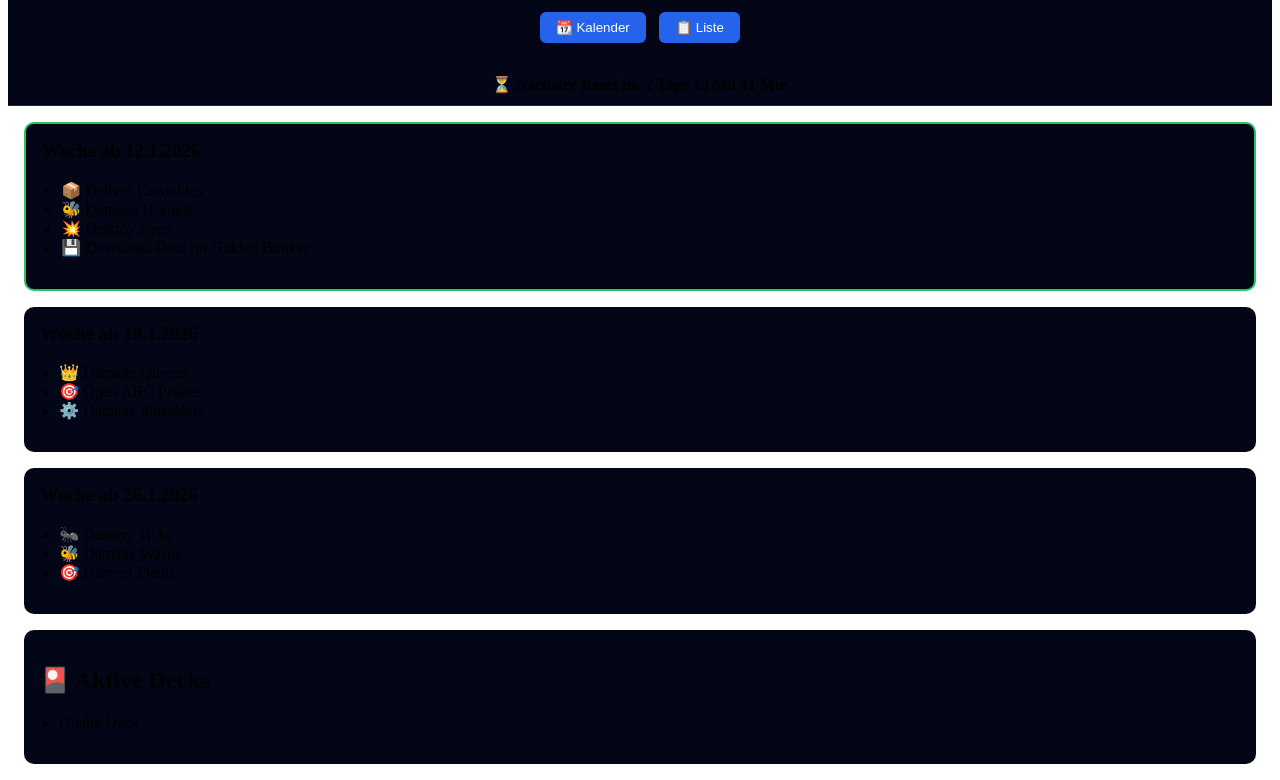
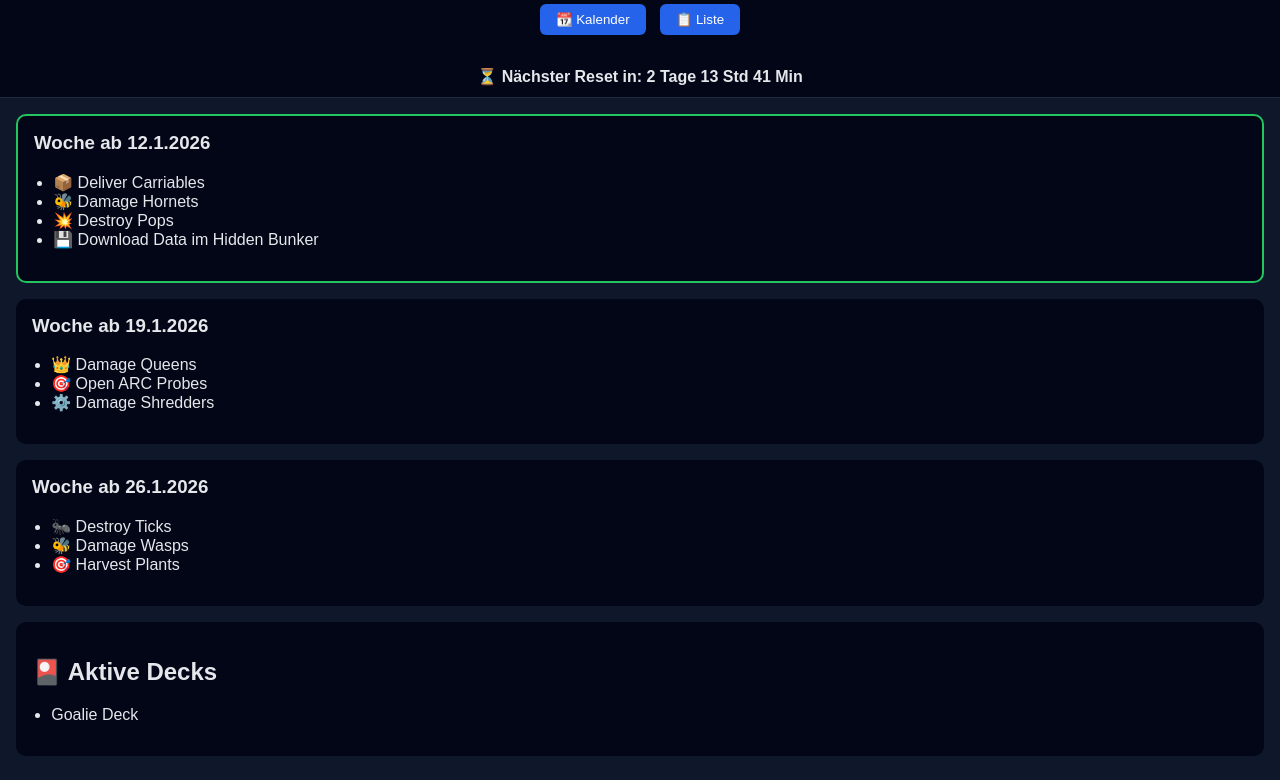
Before and after one commit to theSajo66/Arc, a plain HTML site: page index.html in a window 1280 px wide. Shown: the part 97-877 px from the top of the page. Drawn offline with Linux system fonts and the light colour scheme.

Commit message:
Aktualisieren von style.css

```diff
--- a/style.css
+++ b/style.css
@@ -1,4 +1,4 @@
-9body {
+body {
   margin: 0;
   font-family: Arial, sans-serif;
   background: #0f172a;
```
